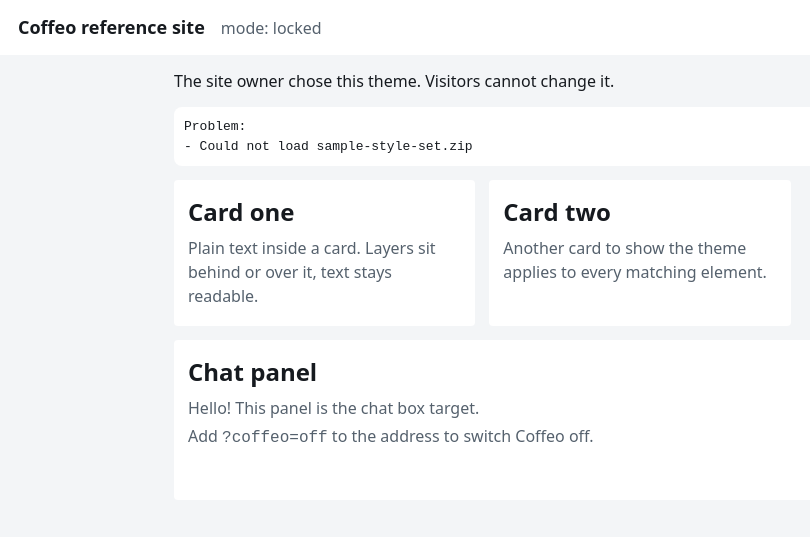
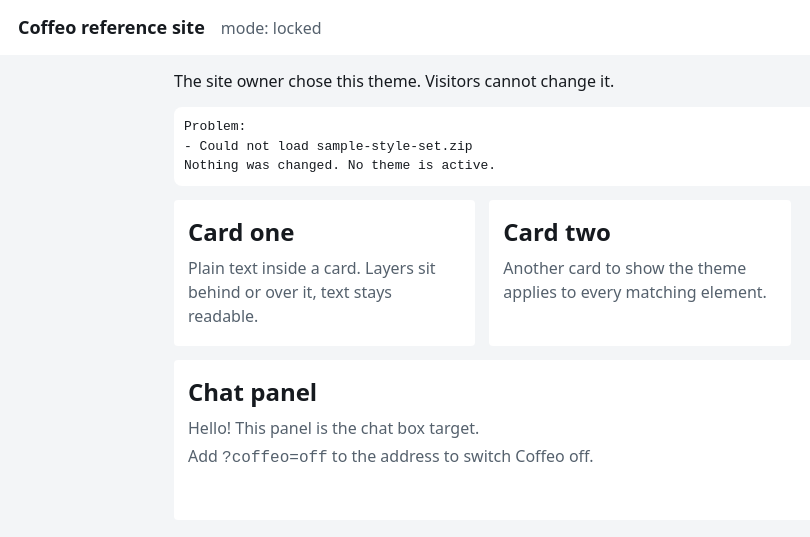
Before and after one commit to cizzled-gg/Coffeo, a plain HTML site: page locked.html in a window 1280 px wide. Shown: the whole page, without its empty margins (0-810 px from the left). Drawn offline with Linux system fonts and the light colour scheme; no server answers.

Commit message:
Update locked.html

```diff
--- a/locked.html
+++ b/locked.html
@@ -30,7 +30,7 @@ label.f input{display:none}pre{grid-column:1/-1;white-space:pre-wrap;background:
 <script type="module">
 const log=t=>document.getElementById('log').textContent=t;
 addEventListener('coffeo-report',e=>{const r=e.detail;
- log(!r.ok?'Problem:\n- '+r.errors.join('\n- '):'Applied: '+(r.name?r.name+' '+r.version:'nothing')+' ('+r.source+')\nTargets found: '+(r.matched.join(', ')||'none')+'\nTargets missing: '+(r.missing.join(', ')||'none')+(r.warnings&&r.warnings.length?'\nNotes: '+r.warnings.join('; '):''))});
+ const c=Coffeo.current;log(!r.ok?'Problem:\n- '+r.errors.join('\n- ')+'\nNothing was changed. '+(c?'Still showing: '+c.name+' ('+(c.source==='visitor'?'your theme':'the site default')+')':'No theme is active.'):(r.name?'Showing '+(r.source==='visitor'?'your theme':'the site default theme')+': '+r.name+' '+r.version:'No theme is active')+'\nTargets found: '+(r.matched.join(', ')||'none')+'\nTargets missing: '+(r.missing.join(', ')||'none')+(r.warnings&&r.warnings.length?'\nNotes: '+r.warnings.join('; '):''))});
 if(Coffeo.policy==='locked'){document.getElementById('tools').innerHTML='<span>The site owner chose this theme. Visitors cannot change it.</span>'}
 else{const go=async f=>{try{await Coffeo.import(f)}catch(e){}};
  document.getElementById('zip').onchange=e=>e.target.files[0]&&go(e.target.files[0]);
```
